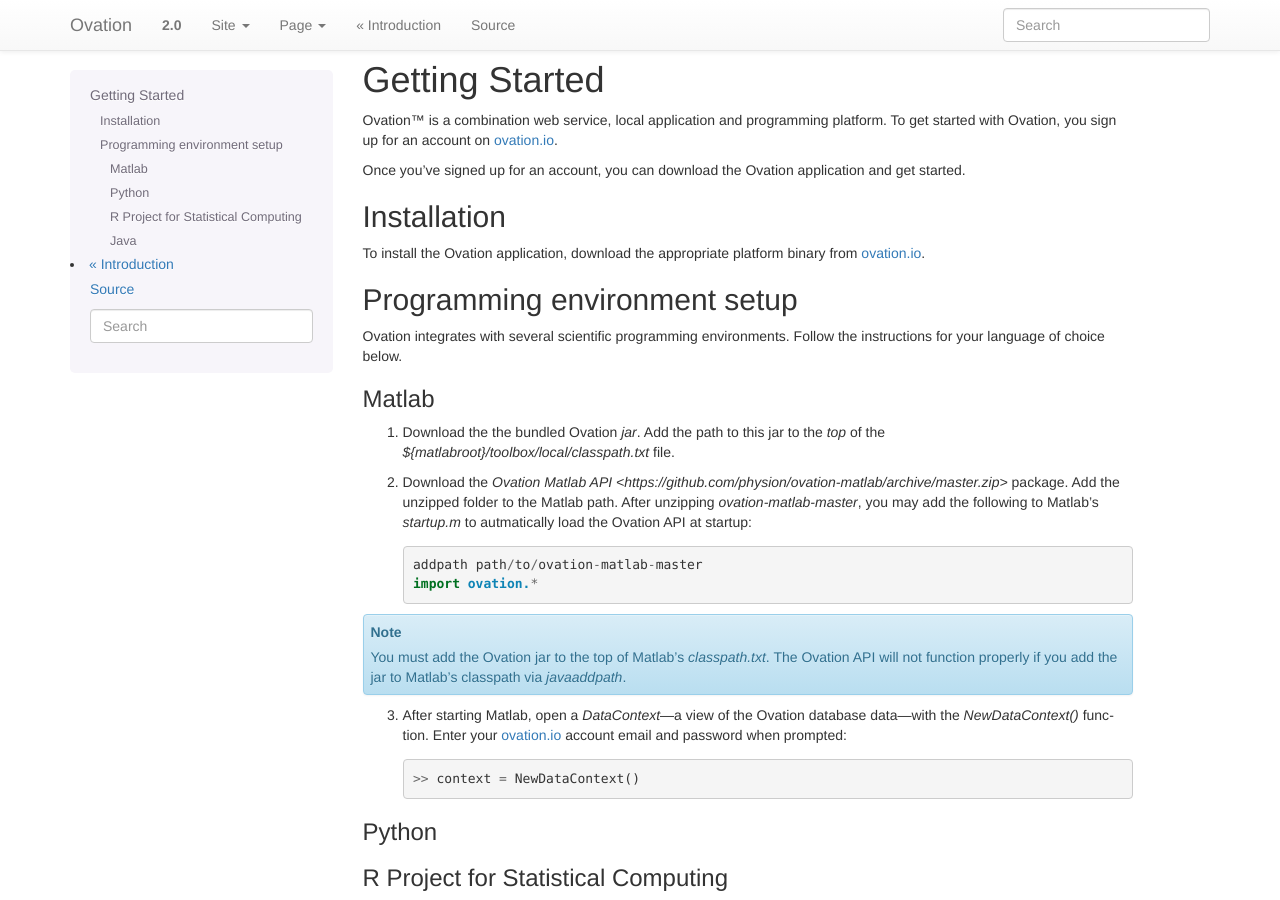
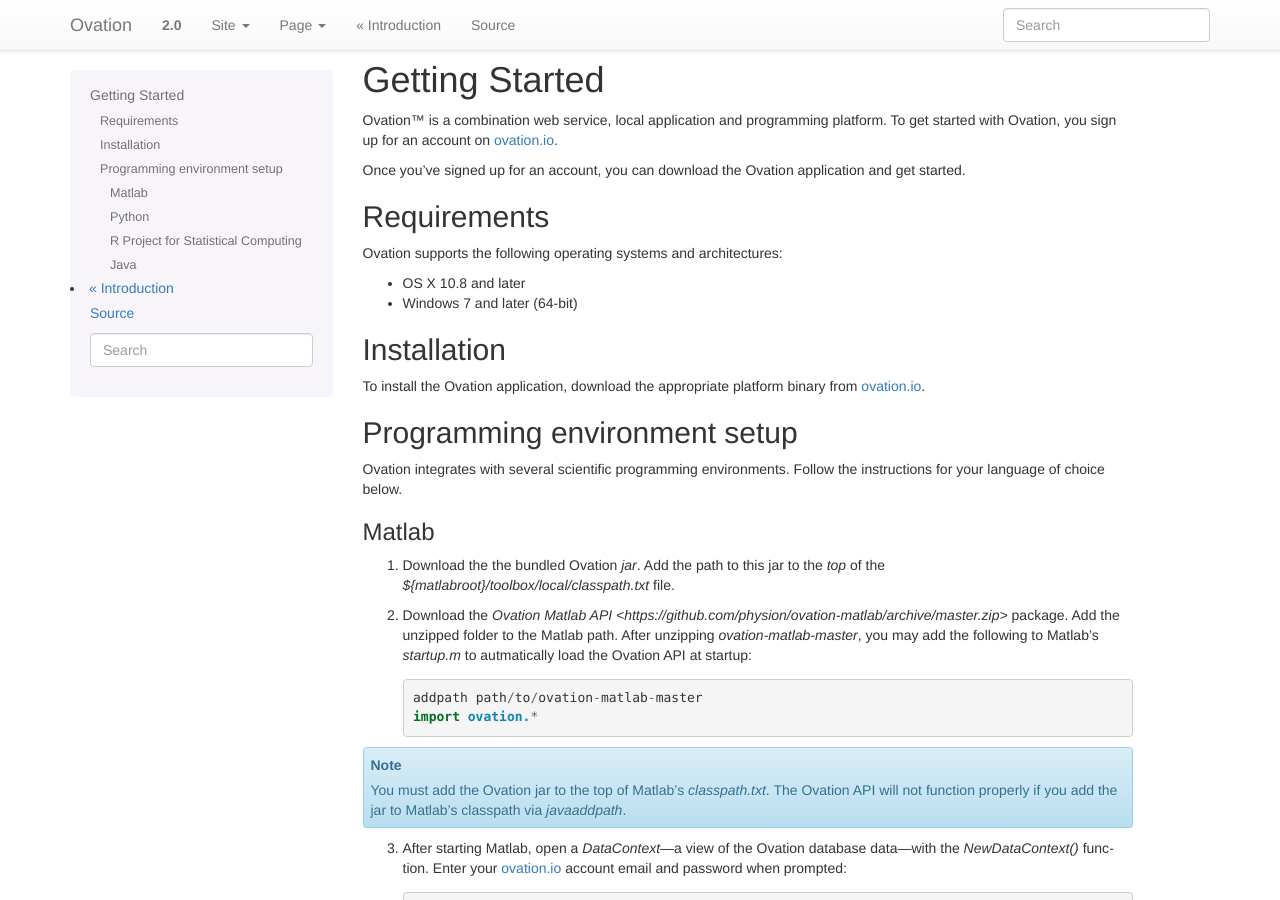
Before and after one commit to physion/ovation-docs, a Sphinx documentation site: the page built from source/getting_started.rst, in a window 1280 px wide and 900 px high. Built offline with Sphinx 7.4.7, drawn with Linux system fonts in a browser that asks for light colours.

Commit message:
Requirements

```diff
--- a/source/getting_started.rst
+++ b/source/getting_started.rst
@@ -5,6 +5,14 @@
 |Ovation(TM)| is a combination web service, local application and programming platform. To get started with Ovation, you sign up for an account on `ovation.io <http://ovation.io>`_.
 
 Once you've signed up for an account, you can download the Ovation application and get started.
+
+Requirements
+============
+
+Ovation supports the following operating systems and architectures:
+
+* OS X 10.8 and later
+* Windows 7 and later (64-bit)
 
 Installation
 ============
@@ -24,19 +32,19 @@
 
 2. Download the `Ovation Matlab API <https://github.com/physion/ovation-matlab/archive/master.zip>` package. Add the unzipped folder to the Matlab path. After unzipping `ovation-matlab-master`, you may add the following to Matlab's `startup.m` to autmatically load the Ovation API at startup::
 
-	addpath path/to/ovation-matlab-master
-	import ovation.*
+    addpath path/to/ovation-matlab-master
+    import ovation.*
 
 .. note::
-	You must add the Ovation jar to the top of Matlab's `classpath.txt`. The Ovation API will not function properly if you add the jar to Matlab's classpath via `javaaddpath`.
+    You must add the Ovation jar to the top of Matlab's `classpath.txt`. The Ovation API will not function properly if you add the jar to Matlab's classpath via `javaaddpath`.
 
 3. After starting Matlab, open a `DataContext`—a view of the Ovation database data—with the `NewDataContext()` function. Enter your `ovation.io <http://ovation.io>`_ account email and password when prompted::
 
-	>> context = NewDataContext()
+    >> context = NewDataContext()
 
 
 .. todo::
-	Provide JAR download
+    Provide JAR download
 
 Python
 ------
```
